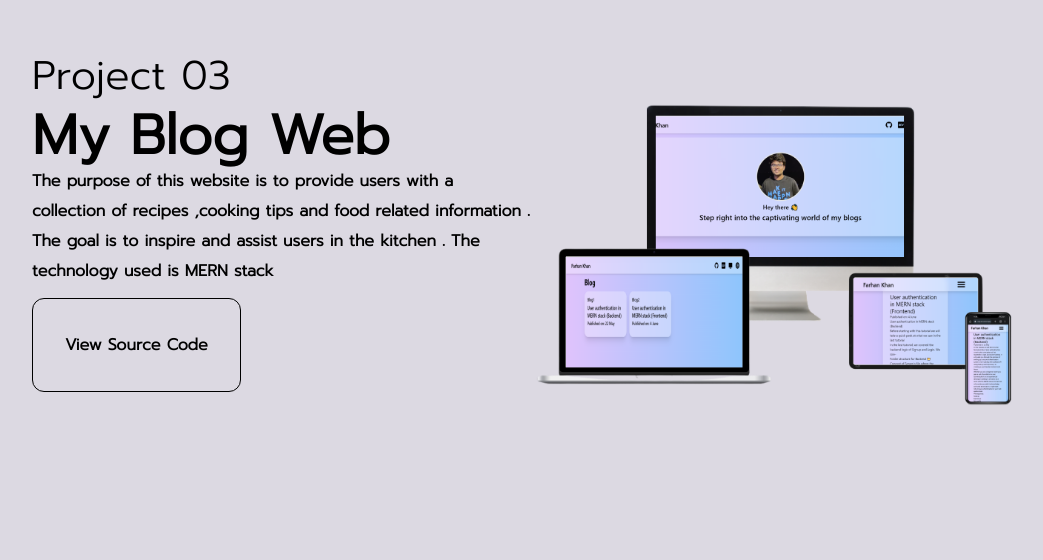
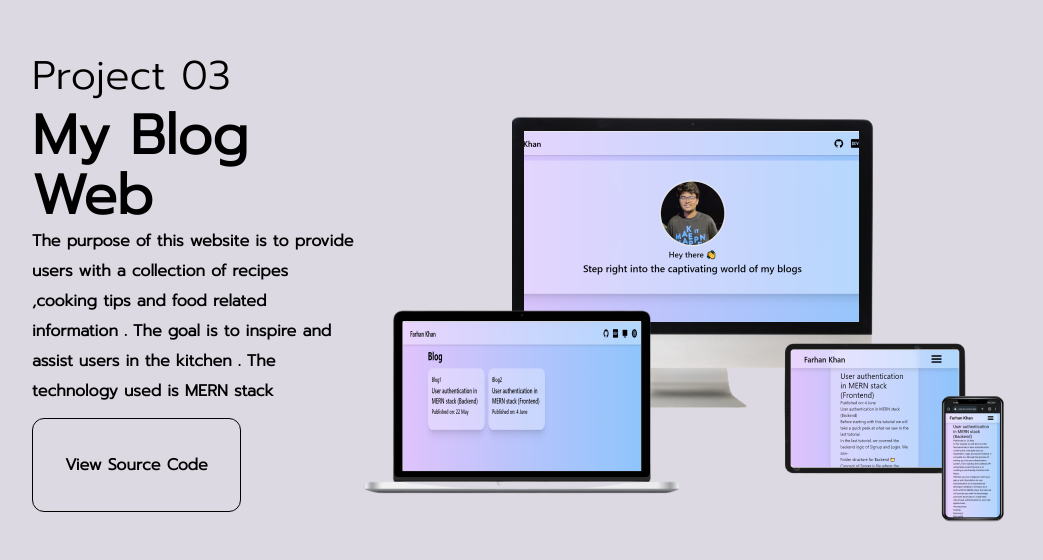
Before and after one commit to itsfarhankhan28/MyPortfolio-, a React (Create React App) app: page / in a window 1280 px wide. Shown: the part 3234-3794 px from the top of the page, without its empty margins (108-1151 px from the left). Built offline with nearby package versions, Linux system fonts and the light colour scheme; what tailwindcss-debug-screens would draw is missing.

Commit message:
style(ProjectThree): changed style

```diff
--- a/src/Components/ProjectThree.jsx
+++ b/src/Components/ProjectThree.jsx
@@ -84,13 +84,13 @@ const ProjectThree = () => {
     <>
      <section className='bg-Mischka h-[100vh]'>
         <motion.div ref={targetRef} className='flex lg:w-[1000px] md:w-[700px] xxsm:w-[350px] xxsm:text-center lg:text-left lg:flex-row xxsm:flex-col-reverse justify-center items-center mx-auto pt-16 md:leading-[60px] z-20'>
-        <motion.p style={{opacity:paragraph1Opacity,y:paragraph1TranslateY}} className='w-[50%] font-herofont pt-20'>
+        <motion.p style={{opacity:paragraph1Opacity,y:paragraph1TranslateY,width:'fit-content'}} className='w-[50%] font-herofont pt-20'>
             <h1 className='md:text-[35px] lg:text-[40px] xxsm:text-[25px]'>Project 03</h1>
             <h1 className='md:text-[40px] lg:text-[55px] xxsm:text-[35px] font-semibold'>My Blog Web</h1>
             <p className='leading-[30px] font-semibold'>The purpose of this website is to provide users with a collection of recipes ,cooking tips and food related information . The goal is to inspire and assist users in the kitchen . The technology used is MERN stack</p>
             <button className='border border-black md:px-8 mt-3 py-4 font-semibold rounded-xl'>View Source Code</button>
         </motion.p>
-        <motion.img style={{opacity , scale , x}}  className='w-[50%] my-auto' src={project3img} alt="" />
+        <motion.img style={{opacity , scale , x , width:'fit-content'}}  className='w-[50%] my-auto' src={project3img} alt="" />
         </motion.div>
     </section>
     </>
```
